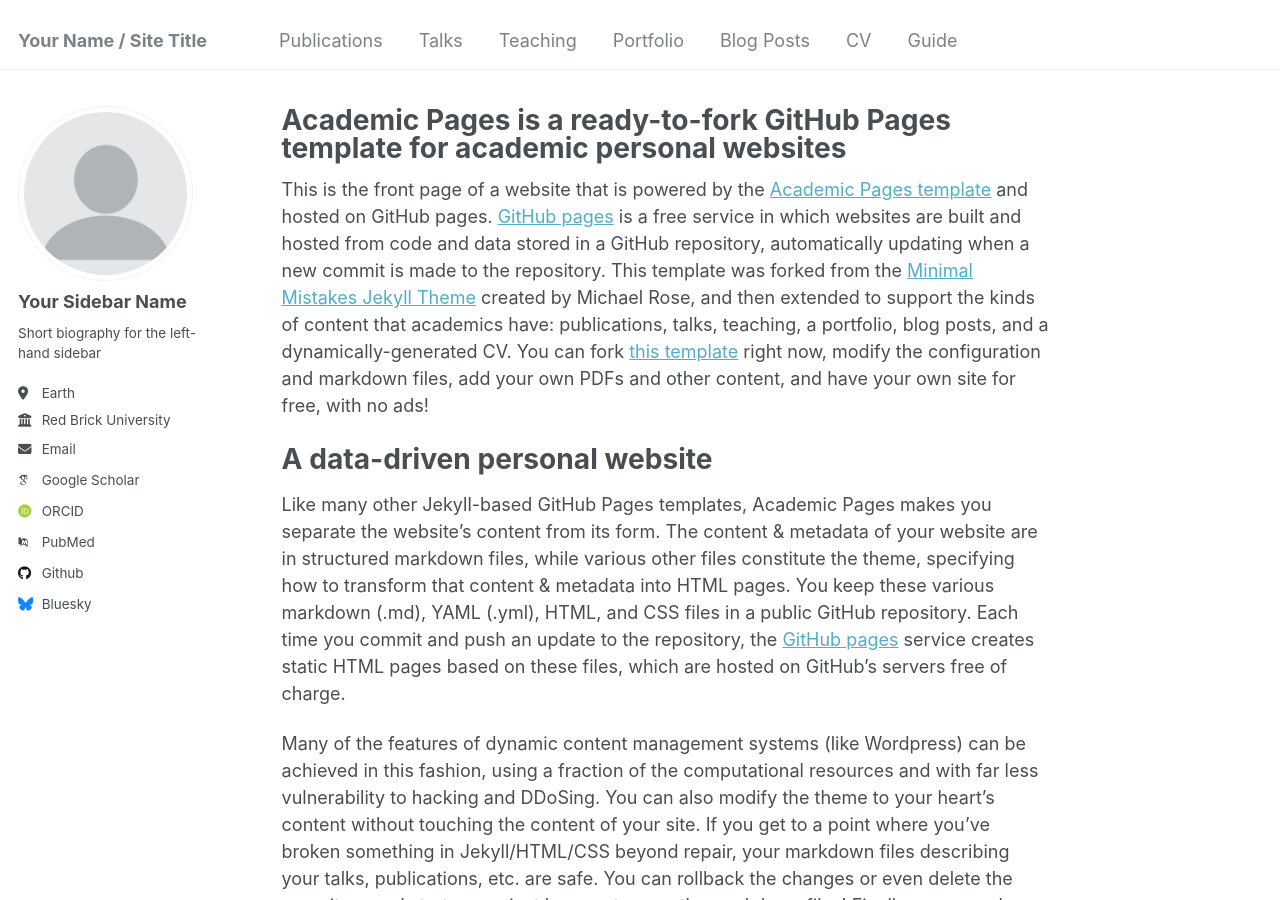
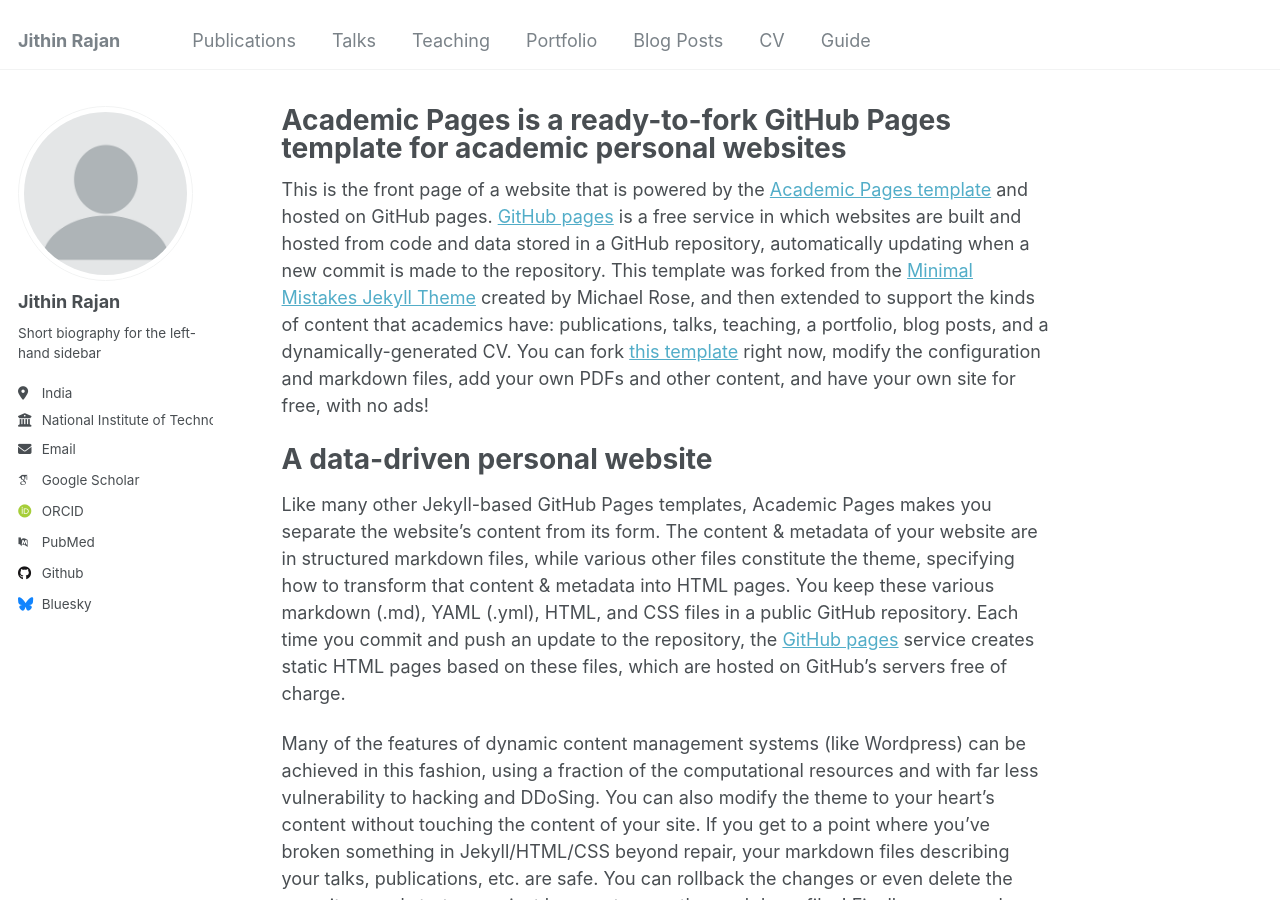
Before and after one commit to Jithin06/Jithin06.github.io, a Jekyll site: the page built from _pages/about.md, in a window 1280 px wide and 900 px high. Built offline with Jekyll 4.4.1, drawn with Linux system fonts in a browser that asks for light colours; some web fonts are replaced.

Commit message:
Update _config.yml-1

```diff
--- a/_config.yml
+++ b/_config.yml
@@ -8,11 +8,11 @@
 
 # Basic Site Settings
 locale                   : "en-US"
-title                    : "Your Name / Site Title"
+title                    : "Jithin Rajan"
 title_separator          : "-"
 name                     : &name "Your Name"
 description              : &description "personal description"
-url                      : https://academicpages.github.io # the base hostname & protocol for your site e.g. "https://[your GitHub username].github.io"
+url                      : https://Jithin06.github.io # the base hostname & protocol for your site e.g. "https://[your GitHub username].github.io"
 baseurl                  : "" # the subpath of your site, e.g. "/blog"
 repository               : "academicpages/academicpages.github.io"
 
@@ -22,13 +22,13 @@
 author:
   # Biographic information
   avatar           : "profile.png"
-  name             : "Your Sidebar Name"
+  name             : "Jithin Rajan"
   pronouns         : # example: "she/her"
   bio              : "Short biography for the left-hand sidebar"
-  location         : "Earth"
-  employer         : "Red Brick University"
+  location         : "India"
+  employer         : "National Institute of Technology, Tiruchirappalli"
   uri              : # URL
-  email            : "none@example.org"
+  email            : "jithinr2103@gmail.com"
 
   # Academic websites
   arxiv            : # URL - Update with the correct link to your profile
```
